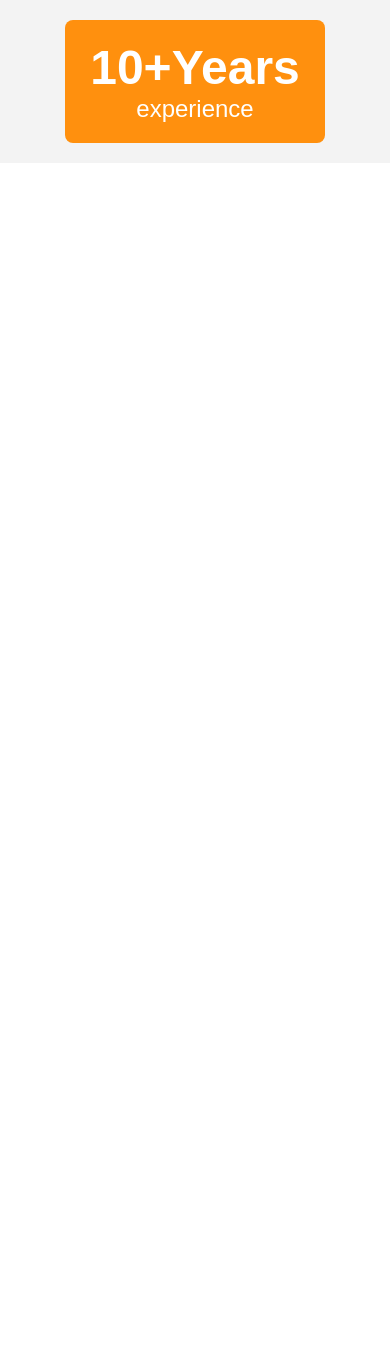
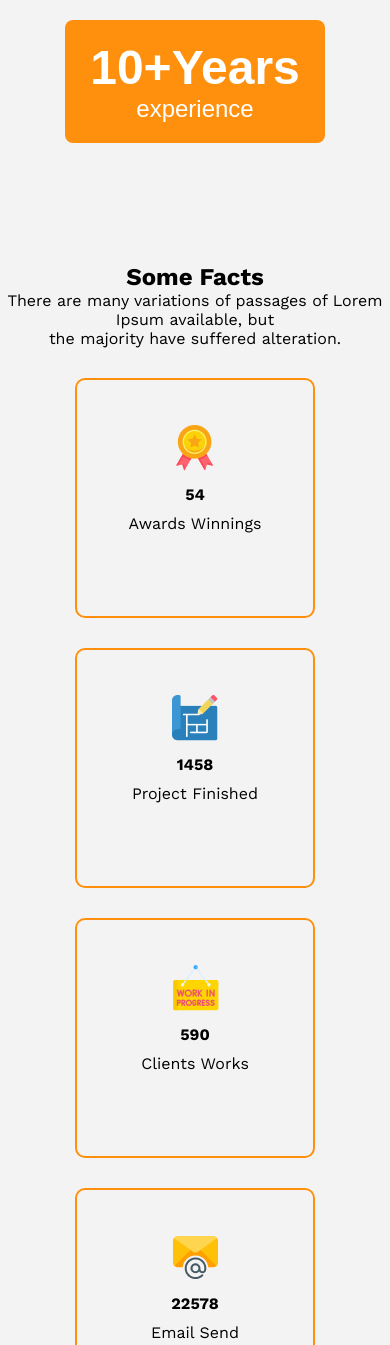
Before and after one commit to aliraj15dev/g3-architects, a plain HTML site: page index.html in a window 390 px wide. Shown: the part 4524-5869 px from the top of the page. Before the commit the page ends 4787 px from the top, so only its background shows below. Drawn offline with nearby package versions, Linux system fonts and the light colour scheme.

Commit message:
make facts section design and mobile responsive

```diff
--- a/index.html
+++ b/index.html
@@ -7,7 +7,7 @@
     <link rel="stylesheet" href="style.css">
     <link rel="stylesheet" href="responsive.css">
   </head>
-  <body class="work-sans-font">
+  <body class="work-sans-font m-bg">
     <!-- hearder and nav design -->
     <header class="bg">
       <nav class="navigation max-width">
@@ -40,7 +40,7 @@
 
     </header>
 
-    <main class="m-bg">
+    <main>
         <!-- wuick features start -->
         <section class="quick-features max-width">
             <figure>
@@ -87,6 +87,36 @@
             </div>
         </section>
 
+        <!-- facts section start -->
+        <section class="facts max-width">
+            <div class="facts-info">
+                <h2>Some Facts</h2>
+            <p>There are many variations of passages of Lorem Ipsum available, but <br> the majority have suffered alteration.</p>
+            </div>
+
+            <div class="some-facts">
+                <div class="fact">
+                    <img src="images/icons/ribon.png" alt="">
+                    <h4>54</h4>
+                    <p>Awards Winnings</p>
+                </div>
+                <div class="fact">
+                    <img src="images/icons/projects.png" alt="">
+                    <h4>1458</h4>
+                    <p>Project Finished</p>
+                </div>
+                <div class="fact">
+                    <img src="images/icons/customers.png" alt="">
+                    <h4>590</h4>
+                    <p>Clients Works</p>
+                </div>
+                <div class="fact">
+                    <img src="images/icons/email.png" alt="">
+                    <h4>22578</h4>
+                    <p>Email Send</p>
+                </div>
+            </div>
+        </section>
 
     </main>
 
--- a/responsive.css
+++ b/responsive.css
@@ -48,4 +48,17 @@
     #experience-badge{
     margin: 20px auto ;
     }
+    /* facts section responsive */
+    .some-facts{
+        grid-template-columns: 1fr;
+        gap: 30px;
+    }
+    .fact{
+    margin: 0 auto;
+    }
+    .facts-info{
+        text-align: center;
+        max-width: 450px;
+        margin: 0 auto;
+    }
 }
--- a/style.css
+++ b/style.css
@@ -143,3 +143,22 @@ figure{
     margin-top: -100px;
     margin-left: -80px;
 }
+
+/* facts section styles */
+.some-facts{
+    display: grid;
+    grid-template-columns: repeat(4, 1fr);
+    justify-content: space-between;
+    gap: 50px;
+}
+.fact{
+    border: 2px solid #FF900E;
+    padding: 45px 35px;
+    text-align: center;
+    width: 240px;
+    height: 240px;
+    border-radius: 10px;
+}
+.fact img,h4{
+    margin-bottom: 10px;
+}
```
